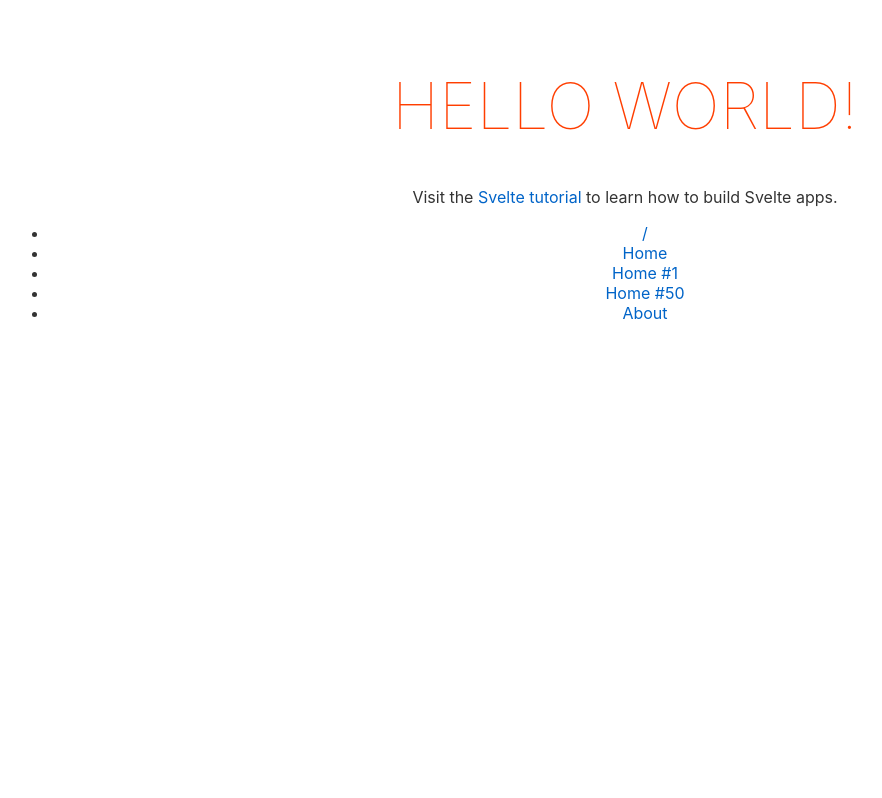
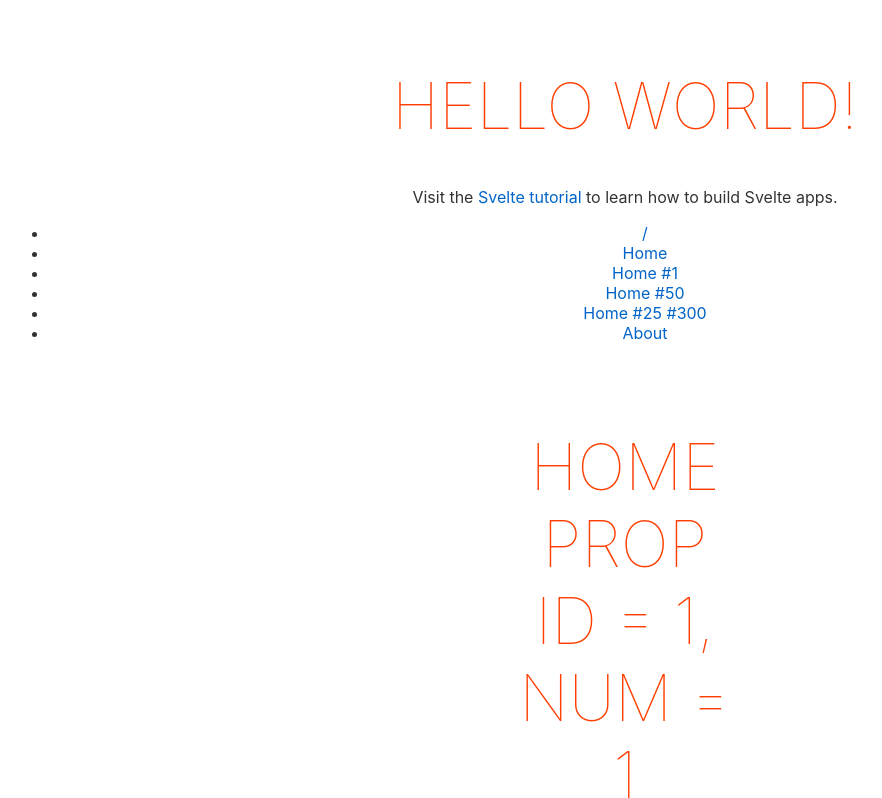
Before and after one commit to marinbgd/svelte-test, a Svelte app: page /home/1/1 in a window 1280 px wide. Shown: the top 798 px of the page, without its empty margins (15-897 px from the left). Built offline with nearby package versions, Linux system fonts and the light colour scheme.

Commit message:
Adds - route with 2 params

```diff
--- a/src/App.svelte
+++ b/src/App.svelte
@@ -3,6 +3,7 @@
   import About from './about/About.svelte';
   import Home from './home/Home.svelte';
   import HomeId from './home/HomeId.svelte';
+  import HomeIdNum from './home/HomeIdNum.svelte';
 
 	export let name;
 </script>
@@ -18,6 +19,7 @@
       <li><Link to="/home">Home</Link></li>
       <li><Link to="/home/1">Home #1</Link></li>
       <li><Link to="/home/50">Home #50</Link></li>
+      <li><Link to="/home/25/300">Home #25 #300</Link></li>
       <li><Link to="/about">About</Link></li>
     </ul>
   </nav>
@@ -26,6 +28,7 @@
   <section>
     <Route path="/home" component="{Home}" />
     <Route path="/home/:id" component="{HomeId}" />
+    <Route path="/home/:id/:num" component="{HomeIdNum}" />
     <Route path="/about" component="{About}" />
   </section>
 </Router>
--- /dev/null
+++ b/src/home/HomeIdNum.svelte
@@ -0,0 +1,25 @@
+<script>
+  export let id, num;
+</script>
+
+<main>
+	<h1>Home prop id = {id}, num = {num}</h1>
+</main>
+
+<style>
+	main {
+		text-align: center;
+		padding: 1em;
+		max-width: 240px;
+		margin: 0 auto;
+	}
+
+	h1 {
+		color: #ff3e00;
+		text-transform: uppercase;
+		font-size: 4em;
+		font-weight: 100;
+    text-align: center;
+	}
+
+</style>
```
